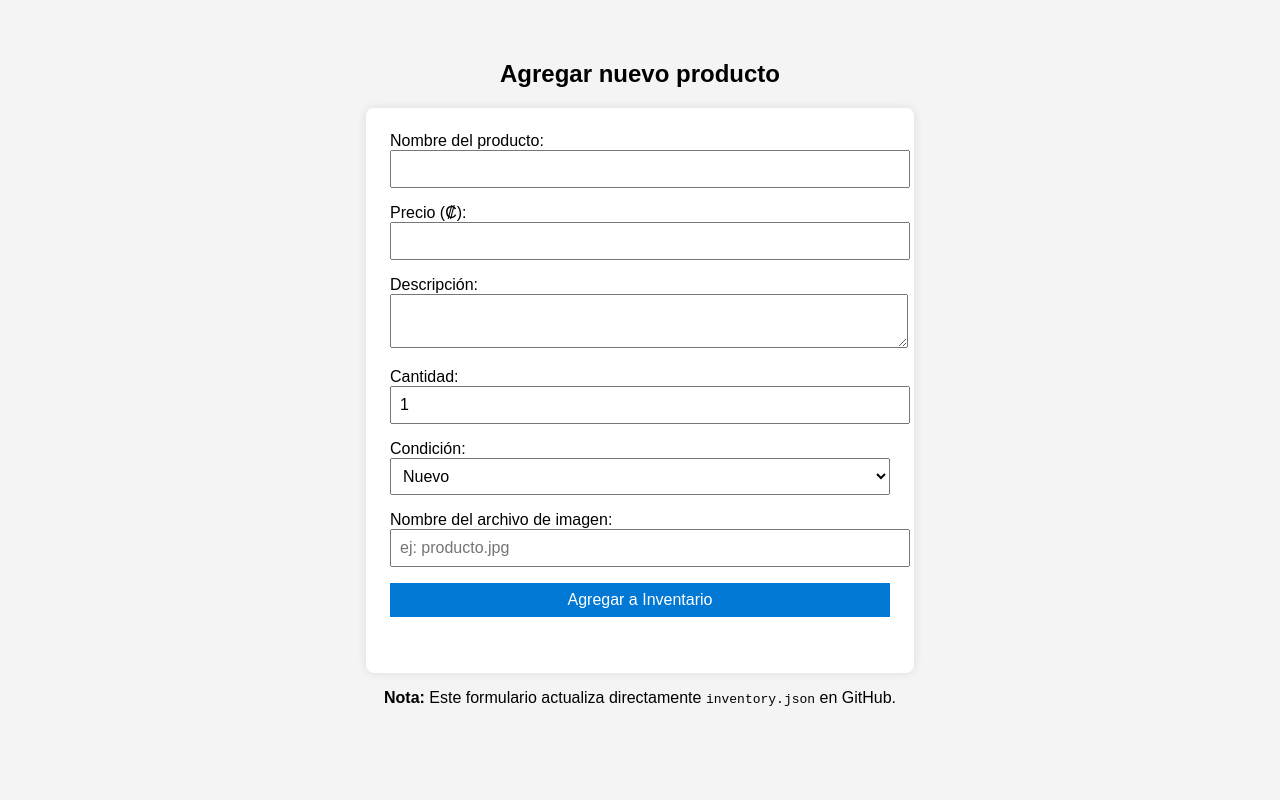
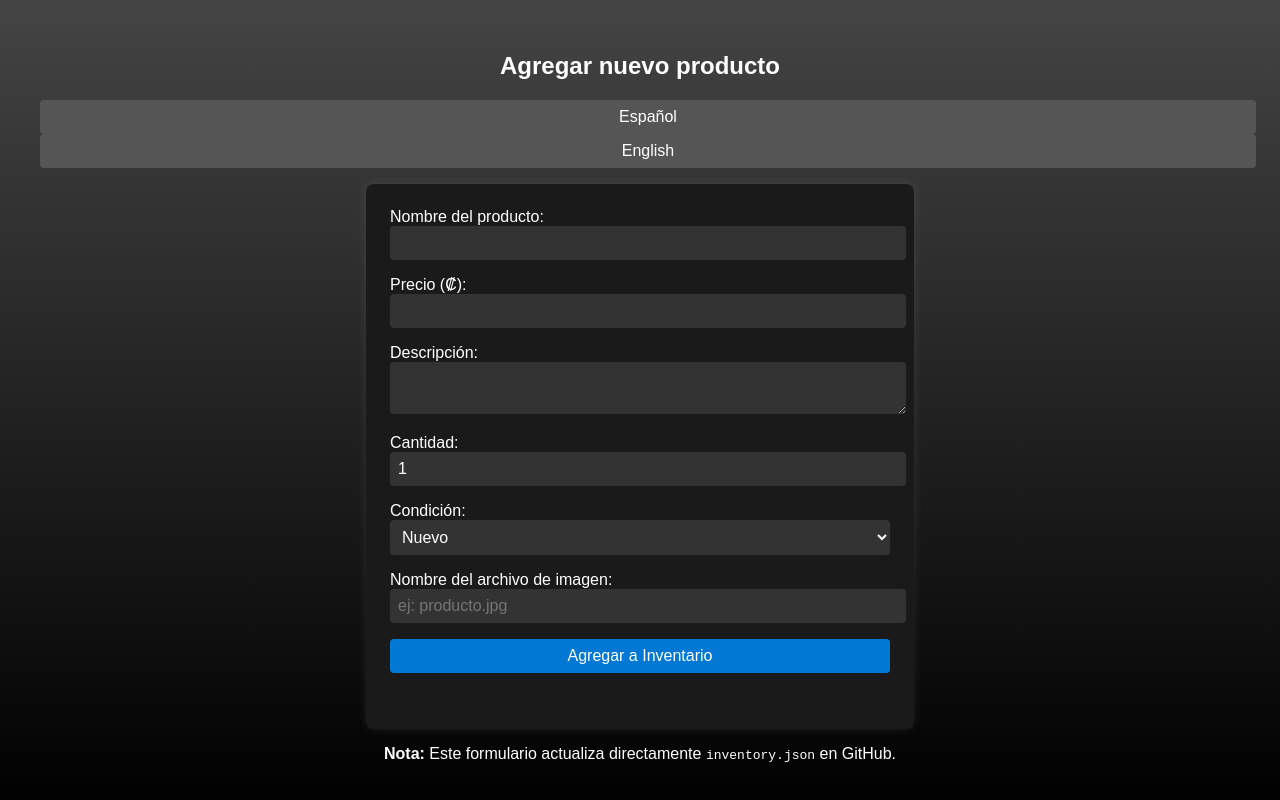
Before and after one commit to allanulate-tech/storefront-site, a plain HTML site: page form.html in a window 1280 px wide. Drawn offline with Linux system fonts and the light colour scheme.

Commit message:
Enhance form design and add language support
Updated styling and added language toggle functionality.

```diff
--- a/form.html
+++ b/form.html
@@ -7,22 +7,30 @@
   <style>
     body {
       font-family: Arial, sans-serif;
+      margin: 0;
       padding: 2rem;
-      background-color: #f4f4f4;
+      background: linear-gradient(to bottom, #444, #000);
+      color: #fff;
     }
     form {
-      background: white;
+      background: #1a1a1a;
       padding: 1.5rem;
       border-radius: 8px;
       max-width: 500px;
       margin: auto;
-      box-shadow: 0 0 10px rgba(0,0,0,0.1);
+      box-shadow: 0 0 10px rgba(255,255,255,0.1);
     }
     input, textarea, select, button {
       width: 100%;
       margin-bottom: 1rem;
       padding: 0.5rem;
       font-size: 1rem;
+      border-radius: 4px;
+      border: none;
+    }
+    input, textarea, select {
+      background-color: #333;
+      color: #fff;
     }
     button {
       background-color: #0078d4;
@@ -38,31 +46,45 @@
       font-weight: bold;
       margin-top: 1rem;
     }
+    .lang-toggle {
+      text-align: center;
+      margin-bottom: 1rem;
+    }
+    .lang-toggle button {
+      margin: 0 0.5rem;
+      background-color: #555;
+    }
   </style>
 </head>
 <body>
 
   <h2 style="text-align:center;">Agregar nuevo producto</h2>
+
+  <div class="lang-toggle">
+    <button onclick="setLanguage('es')">Español</button>
+    <button onclick="setLanguage('en')">English</button>
+  </div>
+
   <form id="productForm">
-    <label>Nombre del producto:</label>
+    <label data-es="Nombre del producto:" data-en="Product Name:">Nombre del producto:</label>
     <input type="text" name="name" required />
 
-    <label>Precio (₡):</label>
+    <label data-es="Precio (₡):" data-en="Price (₡):">Precio (₡):</label>
     <input type="number" name="price" step="0.01" required />
 
-    <label>Descripción:</label>
+    <label data-es="Descripción:" data-en="Description:">Descripción:</label>
     <textarea name="description" required></textarea>
 
-    <label>Cantidad:</label>
+    <label data-es="Cantidad:" data-en="Quantity:">Cantidad:</label>
     <input type="number" name="quantity" value="1" required />
 
-    <label>Condición:</label>
+    <label data-es="Condición:" data-en="Condition:">Condición:</label>
     <select name="condition">
       <option value="New">Nuevo</option>
       <option value="Used">Usado</option>
     </select>
 
-    <label>Nombre del archivo de imagen:</label>
+    <label data-es="Nombre del archivo de imagen:" data-en="Image filename:">Nombre del archivo de imagen:</label>
     <input type="text" name="image" placeholder="ej: producto.jpg" required />
 
     <button type="submit">Agregar a Inventario</button>
@@ -80,7 +102,7 @@
 
       const formData = new FormData(form);
       const payload = {
-        id: "item-" + Date.now(), // Genera un ID único basado en timestamp
+        id: "item-" + Date.now(),
         name: formData.get("name"),
         price: parseFloat(formData.get("price")),
         description: formData.get("description"),
@@ -98,13 +120,24 @@
 
         const result = await response.text();
         message.textContent = result;
-        message.style.color = response.ok ? "green" : "red";
+        message.style.color = response.ok ? "lightgreen" : "red";
       } catch (error) {
         message.textContent = "Error al enviar los datos.";
         message.style.color = "red";
         console.error("Error:", error);
       }
     });
+
+    function setLanguage(lang) {
+      document.querySelectorAll("label").forEach(label => {
+        label.textContent = label.getAttribute(`data-${lang}`);
+      });
+      document.querySelector("h2").textContent = lang === "es" ? "Agregar nuevo producto" : "Add new product";
+      document.querySelector("button[type='submit']").textContent = lang === "es" ? "Agregar a Inventario" : "Add to Inventory";
+      document.querySelector("p").innerHTML = lang === "es"
+        ? "<strong>Nota:</strong> Este formulario actualiza directamente <code>inventory.json</code> en GitHub."
+        : "<strong>Note:</strong> This form updates <code>inventory.json</code> directly in GitHub.";
+    }
   </script>
 
 </body>
```
